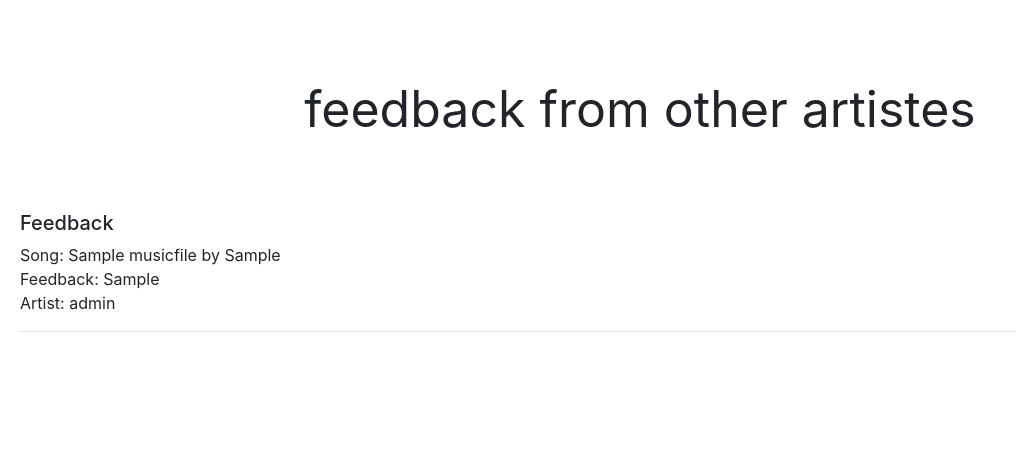
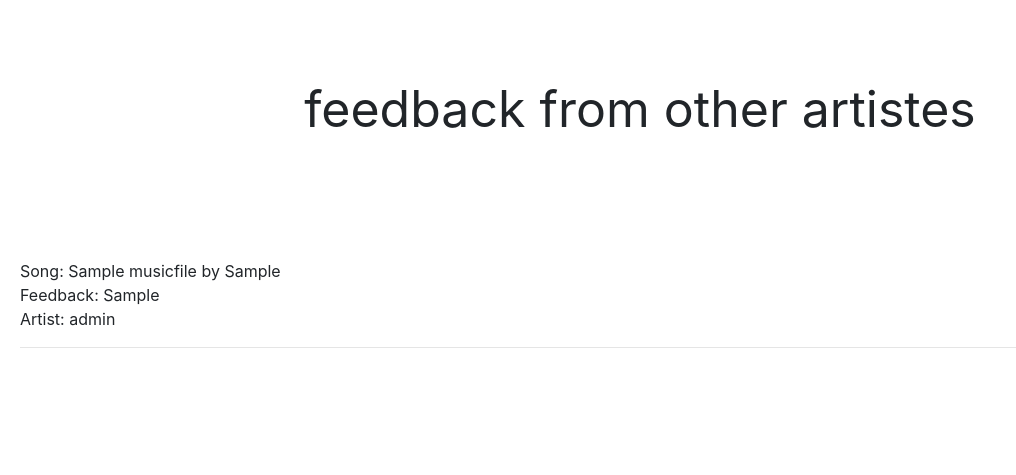
Before and after one commit to sedemkofi/FinalProject, a PHP site: page /view/collaborations.php in a window 1280 px wide. Shown: the part 56-531 px from the top of the page, without its empty margins (0-1016 px from the left). Run offline with PHP 8.4, Linux system fonts and the light colour scheme; a user stored in the database is signed in; data comes from the database, SQL or seed files in the repository; tables that the repository leaves empty hold one stand-in row (values such as "Sample post").

Commit message:
extra styling

```diff
--- a/view/collaborations.php
+++ b/view/collaborations.php
@@ -73,9 +73,8 @@ include '../functions/getCollabs.php'
         </div>
     </nav><br><br><br>
     <p style="text-align: center; font-size: 50px; font-weight: normal;">feedback from other artistes</p>
-    <br><br>
+    <br><br><br><br>
     <div id="collaborations-div">
-        <h5 id="heading">Feedback</h5>
         <?php displayCollaborations($collaborations);?>
     </div>
 
```
